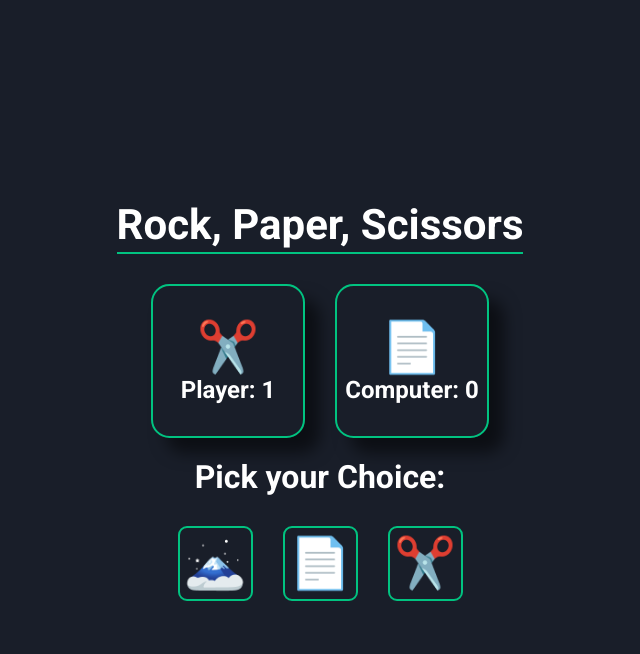
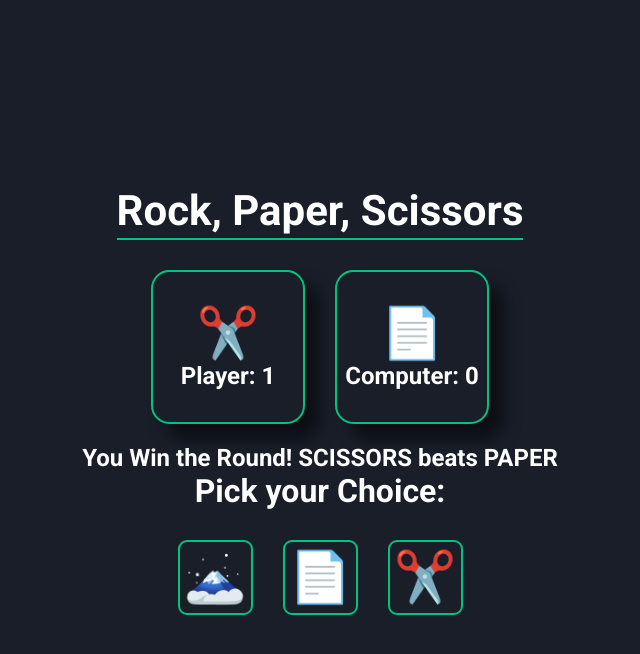
Before and after one commit to dawidduraj/odin-rock-paper-scissors, a plain HTML site: page index.html in a window 1280 px wide. Both pictures are taken after a click on the button "✂️". Shown: the whole page, without its empty margins (320-960 px from the left). Drawn offline with Linux system fonts and the light colour scheme.

Commit message:
Add Round results output

```diff
--- a/script.js
+++ b/script.js
@@ -10,7 +10,9 @@ const buttons = document.querySelectorAll(".choice");
 buttons.forEach(button => {
     button.addEventListener("click", () =>{
         let result = playRound(button.id, computerPlay());
-        console.log(result);
+        console.log("hello there")
+        winner.textContent = checkWinner(result);
+        winner.classList.remove("hidden");
     });
 });
 
@@ -78,5 +80,6 @@ function updateScore(){
     computerScoreUI.textContent = `Computer: ${computerScore}`;
 }
 
-function checkWinner(){
+function checkWinner(result){
+    if (playerScore !== 5 && computerScore !== 5) return result;
 }
--- a/style.css
+++ b/style.css
@@ -74,3 +74,7 @@ button:active{
 .hidden{
     display: none;
 }
+
+#winner{
+    text-align: center;
+}
```
